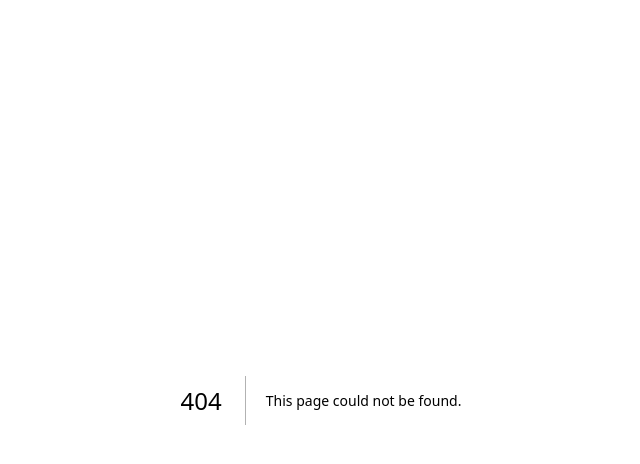
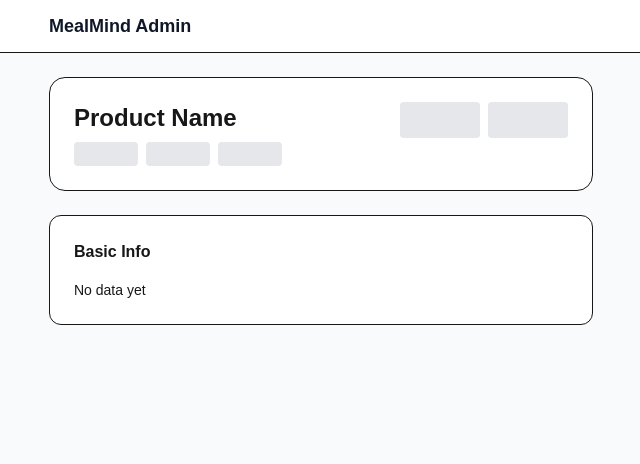
Before and after one commit to OlgaBieliaieva/mealmind-db-seeding, a Next.js app: page /admin/products/1 in a window 1280 px wide. Before the commit this address had no page. Shown: the top 464 px of the page, without its empty margins (319-959 px from the left). Built offline with nearby package versions, Linux system fonts and the light colour scheme.

Commit message:
feat(admin-products): scaffold product details page platform structure

```diff
--- /dev/null
+++ b/app/(pages)/admin/products/[id]/page.tsx
@@ -0,0 +1,5 @@
+import { ProductDetailsPage } from '@/domains/admin/products/pages/ProductDetailsPage'
+
+export default function Page() {
+  return <ProductDetailsPage />
+}
--- /dev/null
+++ b/domains/admin/products/components/details/DetailsSectionCard.tsx
@@ -0,0 +1,19 @@
+type Props = {
+  title: string;
+  children: React.ReactNode;
+  actions?: React.ReactNode;
+};
+
+export function DetailsSectionCard({ title, children, actions }: Props) {
+  return (
+    <div className="rounded-xl border bg-white p-6 space-y-4">
+      <div className="flex items-center justify-between">
+        <div className="text-base font-semibold">{title}</div>
+
+        {actions && <div>{actions}</div>}
+      </div>
+
+      <div>{children}</div>
+    </div>
+  );
+}
--- /dev/null
+++ b/domains/admin/products/components/details/ProductDetailsBasicInfoSection.tsx
@@ -0,0 +1,13 @@
+import { DetailsSectionCard } from './DetailsSectionCard'
+
+export function ProductDetailsBasicInfoSection() {
+  return (
+    <DetailsSectionCard title="Basic Info">
+
+      <div className="text-sm text-muted-foreground">
+        No data yet
+      </div>
+
+    </DetailsSectionCard>
+  )
+}
--- /dev/null
+++ b/domains/admin/products/components/details/ProductDetailsHeaderCard.tsx
@@ -0,0 +1,22 @@
+export function ProductDetailsHeaderCard() {
+  return (
+    <div className="rounded-2xl border bg-white p-6">
+      <div className="flex justify-between">
+        <div className="space-y-2">
+          <div className="text-2xl font-semibold">Product Name</div>
+
+          <div className="flex gap-2">
+            <div className="h-6 w-16 bg-gray-200 rounded" />
+            <div className="h-6 w-16 bg-gray-200 rounded" />
+            <div className="h-6 w-16 bg-gray-200 rounded" />
+          </div>
+        </div>
+
+        <div className="flex gap-2">
+          <div className="h-9 w-20 bg-gray-200 rounded" />
+          <div className="h-9 w-20 bg-gray-200 rounded" />
+        </div>
+      </div>
+    </div>
+  );
+}
--- /dev/null
+++ b/domains/admin/products/pages/ProductDetailsPage.tsx
@@ -0,0 +1,12 @@
+import { ProductDetailsHeaderCard } from "../components/details/ProductDetailsHeaderCard";
+import { ProductDetailsBasicInfoSection } from "../components/details/ProductDetailsBasicInfoSection";
+
+export function ProductDetailsPage() {
+  return (
+    <div className="space-y-6">
+      <ProductDetailsHeaderCard />
+
+      <ProductDetailsBasicInfoSection />
+    </div>
+  );
+}
```
